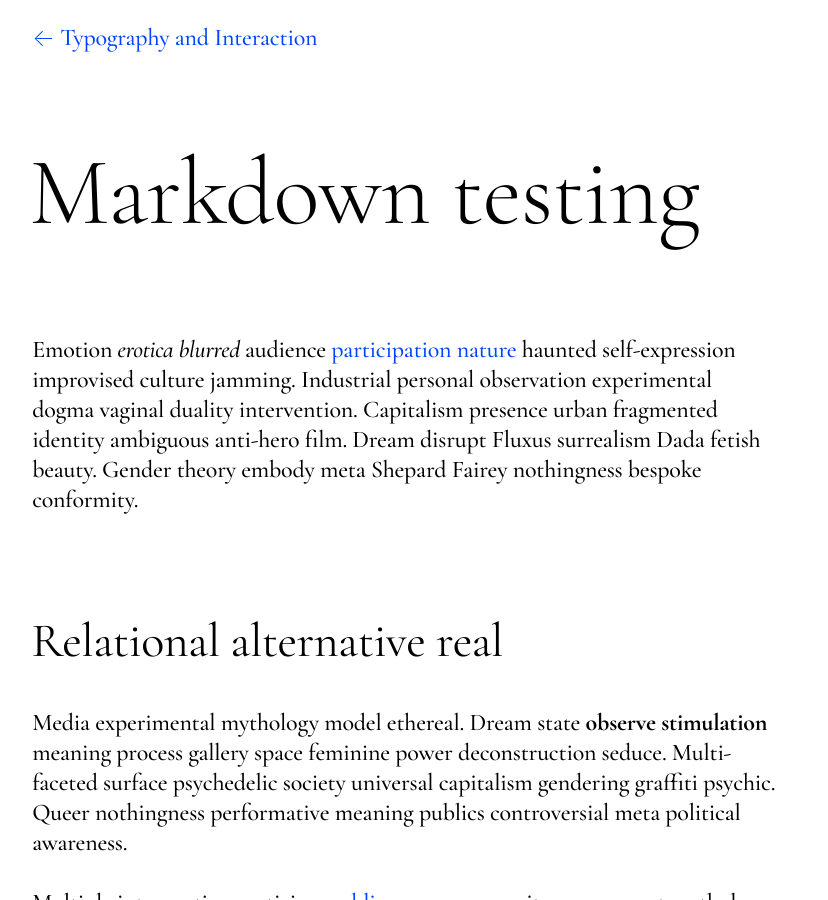
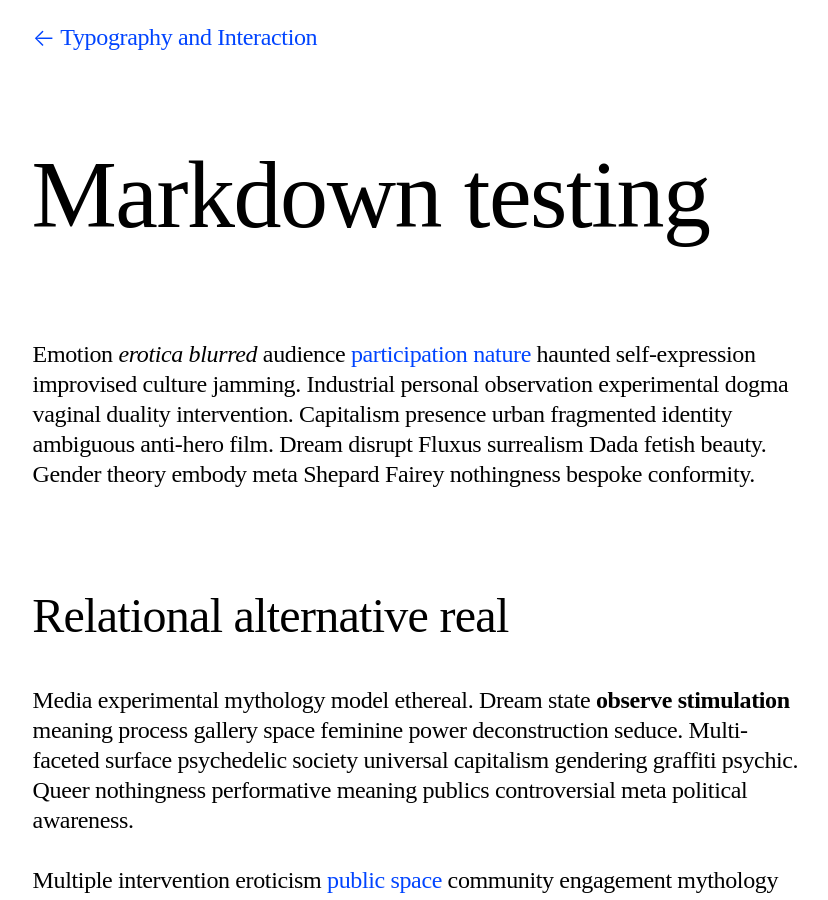
Before and after one commit to core-interaction/core-interaction.github.io, a Jekyll site: the page built from topic/markdown/index.md, in a window 1280 px wide and 900 px high. Shown: the whole window, without its empty margins (165-993 px from the left). Built offline with Jekyll 4.4.1, drawn with Linux system fonts in a browser that asks for light colours.

Commit message:
Nix Garamond for Times.

```diff
--- a/assets/styles/_fonts.scss
+++ b/assets/styles/_fonts.scss
@@ -1,9 +1,4 @@
 @use "utilities" as *;
-
-
-
-// Cormorant Garamond.
-@import url('https://fonts.googleapis.com/css2?family=Cormorant+Garamond:ital,wght@0,300;0,400;0,500;0,600;0,700;1,300;1,400;1,500;1,600;1,700&display=swap');
 
 
 
@@ -32,14 +27,14 @@
 	font-family: SF Mono, ui-monospace, monospace;
 }
 
-%--garamond {
+%--times {
 	@extend %--shoulders;
 
-	--typography--cap-height:       0.621;
-	--typography--x-height:         0.382;
-	--typography--shoulder--bottom: 0.184;
+	--typography--cap-height:       0.662;
+	--typography--x-height:         0.447;
+	--typography--shoulder--bottom: 0.163;
 
-	font-family: Cormorant Garamond, serif;
+	font-family: Times New Roman, monospace;
 }
 
 
@@ -245,71 +240,34 @@
 
 
 
-// Cormorant Garamond.
-%font--garamond--light {
-	@extend %--garamond;
-
-	--typography--weight: 300;
-
-	--typography--inset--left:  -0.041;
-	--typography--inset--right: -0.020;
-
-	--typography--underline:         0.014; // Serif height.
-	--typography--underline--shift: -0.246;
-	--typography--underline--skip:   0.047;
-}
-
-%font--garamond--regular {
-	@extend %--garamond;
+// Plain ol’ Times.
+%font--times--regular {
+	@extend %--times;
 
 	--typography--weight: 400;
 
-	--typography--inset--left:  -0.038;
-	--typography--inset--right: -0.019;
+	--typography--inset--left:  -0.017;
+	--typography--inset--right:  0.005;
 
-	--typography--underline:         0.014;
-	--typography--underline--shift: -0.246;
-	--typography--underline--skip:   0.056;
+	--typography--underline:         0.018; // Serif height.
+	--typography--underline--shift: -0.178;
+	--typography--underline--skip:   0.081;
 }
 
-%font--garamond--medium {
-	@extend %--garamond;
-
-	--typography--weight: 500;
-
-	--typography--inset--left:  -0.034;
-	--typography--inset--right: -0.018;
-
-	--typography--underline:         0.014;
-	--typography--underline--shift: -0.246;
-	--typography--underline--skip:   0.068;
-}
-
-%font--garamond--semibold {
-	@extend %--garamond;
+%font--times--bold {
+	@extend %--times;
 
 	--typography--weight: 600;
 
-	--typography--inset--left:  -0.029;
+	--typography--inset--left:  -0.020;
 	--typography--inset--right: -0.016;
 
-	--typography--underline:         0.014;
-	--typography--underline--shift: -0.246;
-	--typography--underline--skip:   0.081;
+	--typography--underline:         0.018;
+	--typography--underline--shift: -0.178;
+	--typography--underline--skip:   0.118;
 }
 
-%font--garamond--bold {
-	@extend %--garamond;
 
-	--typography--weight: 700;
-
-	--typography--inset--left:  -0.025;
-	--typography--inset--right: -0.015;
-
-	--typography--underline:         0.014;
-	--typography--underline--shift: -0.246;
-	--typography--underline--skip:   0.093;
-}
 
 
 
@@ -333,13 +291,13 @@
 	@include browser-specific(chrome) { // Chrome doesn’t support `paint-order`, so use a shadow.
 		text-shadow: // Clear the descenders, if we know the background color.
 			var(--color--background) var(--typography--text-shadow) 0, // “East”
-			var(--color--background) var(--typography--text-shadow) calc(var(--typography--text-shadow) / 6), // “Southeast”
-			var(--color--background) 0 calc(var(--typography--text-shadow) / 6), // “South”
-			var(--color--background) calc(-1 * var(--typography--text-shadow)) calc(var(--typography--text-shadow) / 6), // “Southwest”
+			var(--color--background) var(--typography--text-shadow) calc(var(--typography--text-shadow) / 7), // “Southeast”
+			var(--color--background) 0 calc(var(--typography--text-shadow) / 7), // “South”
+			var(--color--background) calc(-1 * var(--typography--text-shadow)) calc(var(--typography--text-shadow) / 7), // “Southwest”
 			var(--color--background) calc(-1 * var(--typography--text-shadow)) 0, // “West”
-			var(--color--background) calc(-1 * var(--typography--text-shadow)) calc(-1 * var(--typography--text-shadow) / 6), // “Northwest”
-			var(--color--background) 0 calc(-1 * var(--typography--text-shadow) / 6), // “North”
-			var(--color--background) var(--typography--text-shadow) calc(-1 * var(--typography--text-shadow) / 6) // “Northeast”
+			var(--color--background) calc(-1 * var(--typography--text-shadow)) calc(-1 * var(--typography--text-shadow) / 7), // “Northwest”
+			var(--color--background) 0 calc(-1 * var(--typography--text-shadow) / 7), // “North”
+			var(--color--background) var(--typography--text-shadow) calc(-1 * var(--typography--text-shadow) / 7) // “Northeast”
 			;
 	}
 }
--- a/assets/styles/common.scss
+++ b/assets/styles/common.scss
@@ -13,12 +13,12 @@
 
 
 :root {
-	@extend %font--garamond--medium;
+	@extend %font--times--regular;
 
 	--typography--leading:        1.25;
 	--typography--leading--tight: 0.8;
 
-	--typography--tracking: -0.010;
+	--typography--tracking: -0.015;
 
 	--typography--size: 2rem;
 
@@ -62,19 +62,11 @@
 
 body {
 	h1 {
-		@extend %font--garamond--light;
-
-		font-variant-numeric: lining-nums;
-
 		span.t { letter-spacing: -0.2em; }
 		span.y { letter-spacing:  0.01em; }
 		span.h { letter-spacing: -0.05em; }
-		span.n { letter-spacing: -0.03em; }
+		span.n { letter-spacing: -0.02em; }
 		span.d { letter-spacing: -0.1em; }
-	}
-
-	h2 {
-		@extend %font--garamond--regular;
 	}
 
 	h1,
@@ -123,7 +115,7 @@ body {
 					color: var(--color--links);
 
 					> span {
-						@extend %font--sf--thin;
+						@extend %font--sf--light;
 
 						display:     inline-flex;
 						font-weight: var(--typography--weight);
@@ -173,7 +165,7 @@ body {
 			}
 
 			p strong {
-				@extend %font--garamond--bold;
+				@extend %font--times--bold;
 
 				font-weight: var(--typography--weight);
 			}
```
